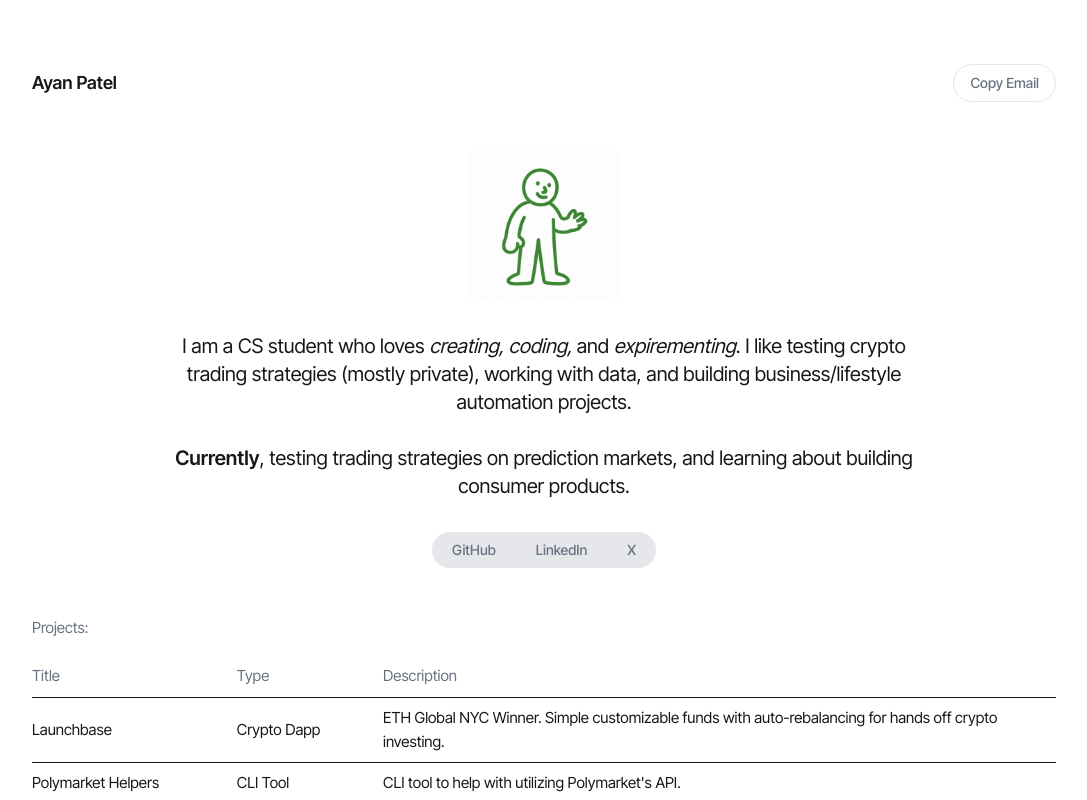
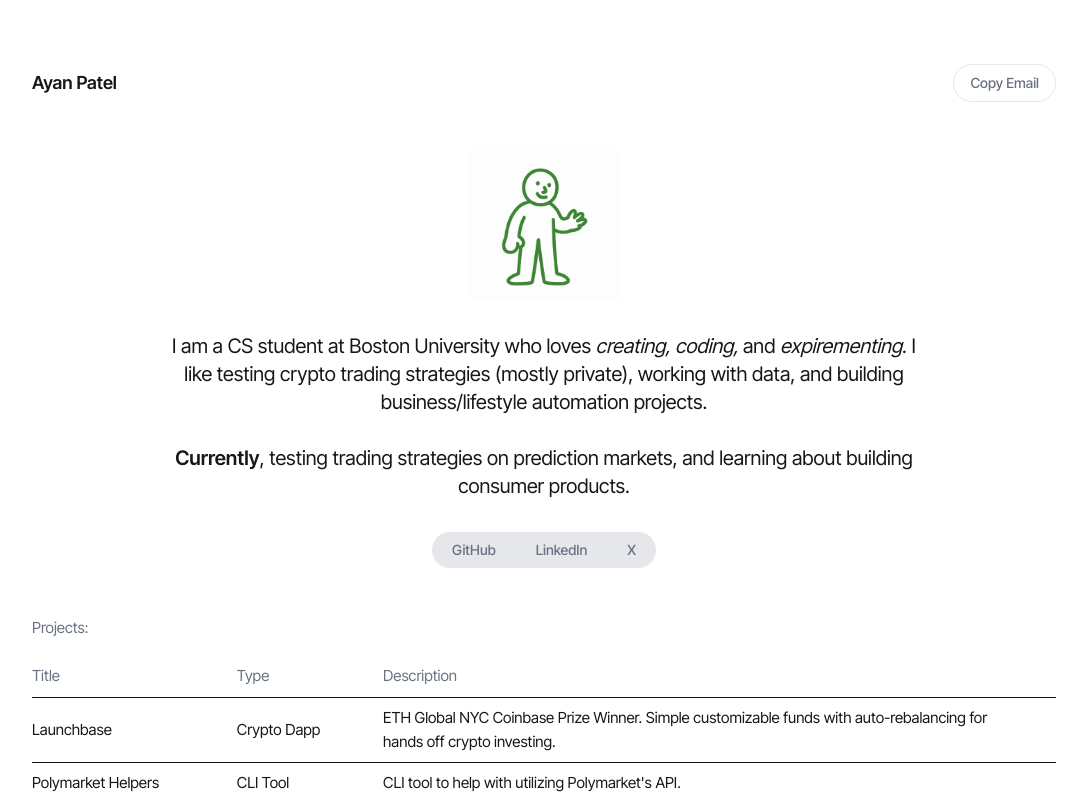
Before and after one commit to KichdiPatel/personal-website, a Next.js app: page / in a window 1280 px wide. Shown: the top 800 px of the page, without its empty margins (96-1183 px from the left). Built offline with nearby package versions, Linux system fonts and the light colour scheme.

Commit message:
updated descriptions

```diff
--- a/src/app/page.tsx
+++ b/src/app/page.tsx
@@ -20,7 +20,7 @@ export default function Home() {
         />
 
         <p className="mt-8 text-xl font-normal text-center max-w-3xl">
-          I am a CS student who loves <em>creating, coding,</em> and <em>expirementing</em>. I like testing crypto trading strategies (mostly private), working with data, and building business/lifestyle automation projects.
+          I am a CS student at Boston University who loves <em>creating, coding,</em> and <em>expirementing</em>. I like testing crypto trading strategies (mostly private), working with data, and building business/lifestyle automation projects.
           <br />
           <br />
            <span className="font-semibold">Currently</span>, testing trading strategies on prediction markets, and learning about building consumer products.
--- a/src/app/projects/8_launchbase/config.json
+++ b/src/app/projects/8_launchbase/config.json
@@ -1,6 +1,6 @@
 {
   "title": "Launchbase",
   "type": "Crypto Dapp",
-  "description": "ETH Global NYC Winner. Simple customizable funds with auto-rebalancing for hands off crypto investing.",
+  "description": "ETH Global NYC Coinbase Prize Winner. Simple customizable funds with auto-rebalancing for hands off crypto investing.",
   "url": "https://ethglobal.com/showcase/launchbase-blue-square-8c270"
 }
```
